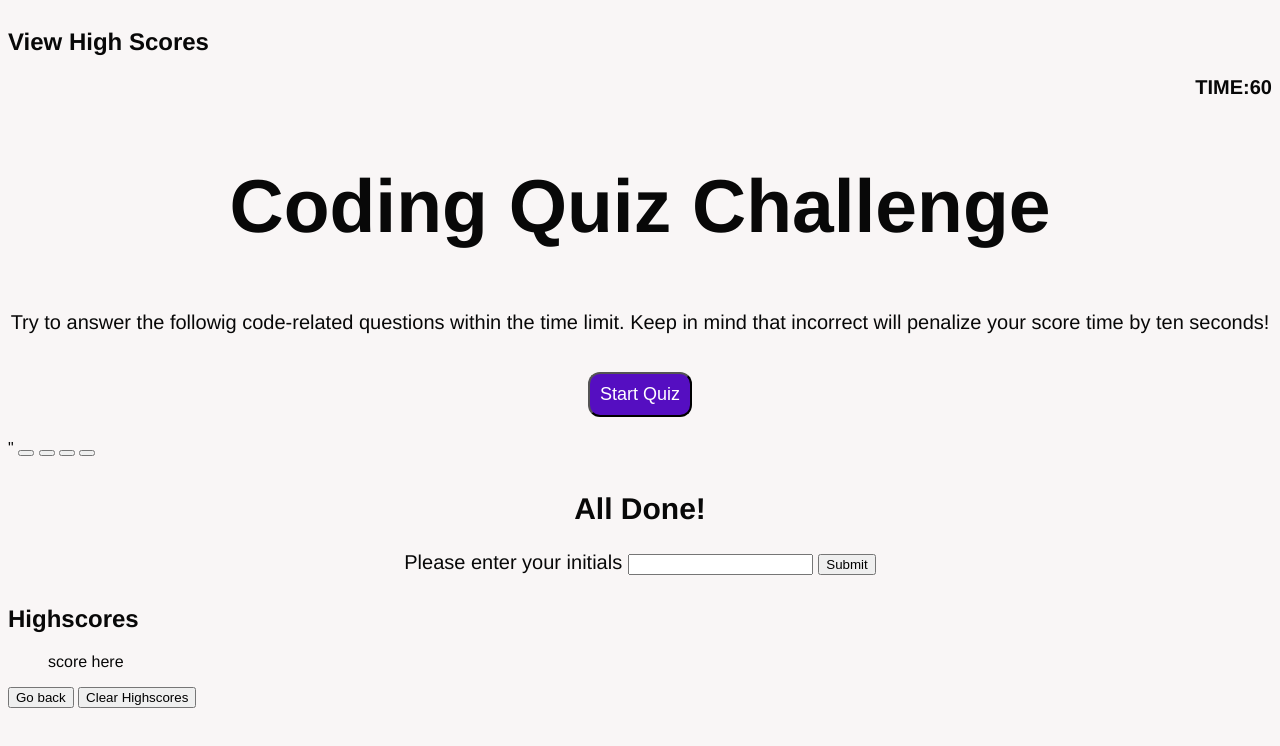
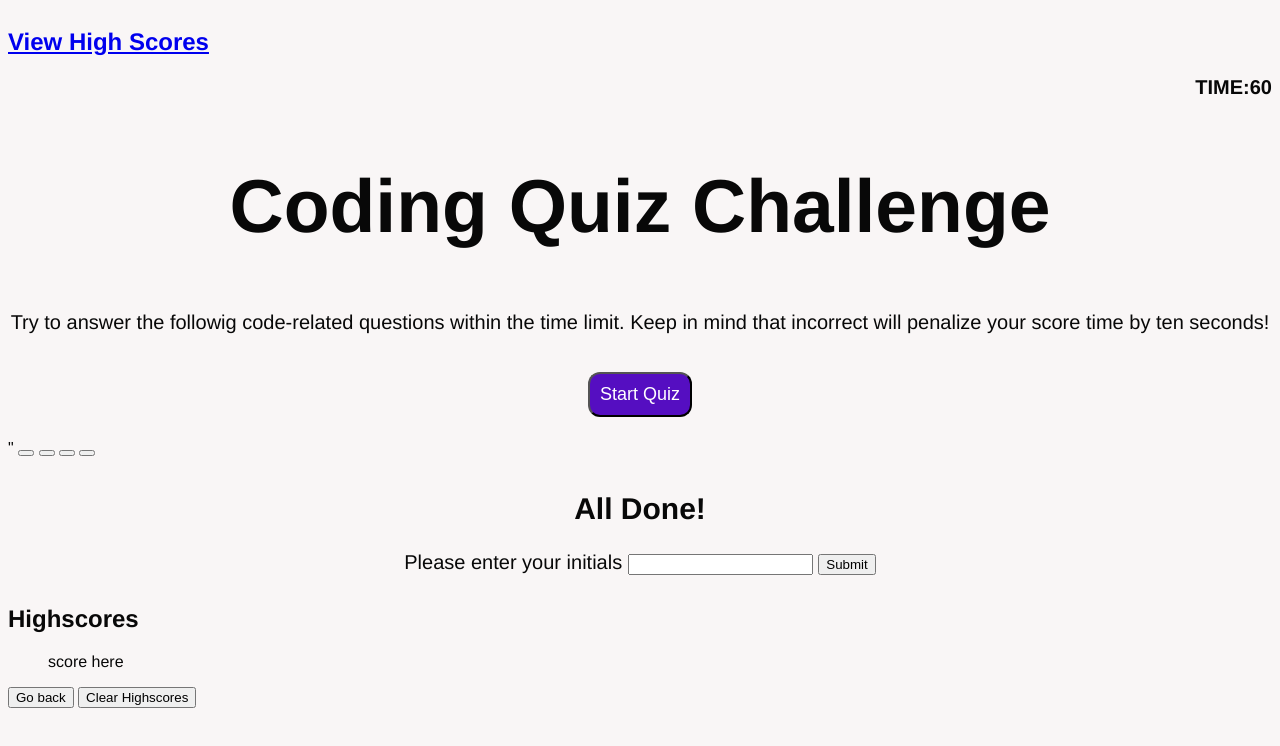
Before and after one commit to westgards/web-api-code-quiz, a plain HTML site: page src/app/index.html in a window 1280 px wide. Drawn offline with Linux system fonts and the light colour scheme.

Commit message:
add view highscore anchor

```diff
--- a/src/app/index.html
+++ b/src/app/index.html
@@ -9,7 +9,8 @@
 </head>
 <body>
     <header>
-        <h2 class="scores" href="">View High Scores</h2>
+        <h2 class="scores">
+        <a href="#highscores">View High Scores</a>
         <h2 class="timer">TIME:<span>60</span></h2>
     </header>
     <section class="welcome">
```
